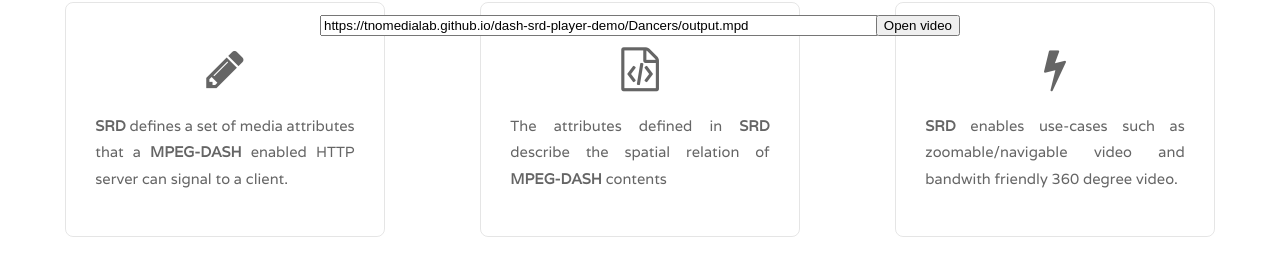
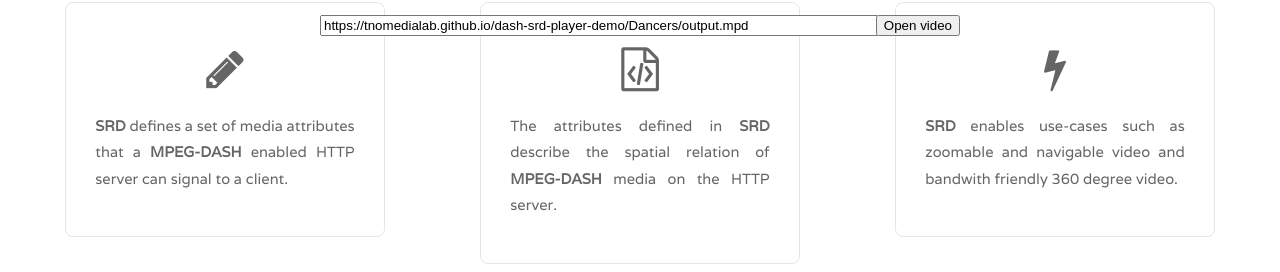
Before and after one commit to tnomedialab/dash-srd-player-demo, a plain HTML site: page index.html in a window 1280 px wide. Shown: the part 528-800 px from the top of the page. Drawn offline with Linux system fonts and the light colour scheme; a web font is replaced by a local one.

Commit message:
Added new index.html.

```diff
--- a/index.html
+++ b/index.html
@@ -112,12 +112,12 @@
         </div>
         <div class="boxB">
           <div class="box"> <span class="fa fa-file-code-o"></span>
-            <p class="text">The attributes defined in <strong>SRD</strong> describe the spatial relation of <strong>MPEG-DASH</strong> contents </p>
+            <p class="text">The attributes defined in <strong>SRD</strong> describe the spatial relation of <strong>MPEG-DASH</strong> media on the HTTP server.</p>
           </div>
         </div>
         <div class="boxC">
           <div class="box"> <span class="fa fa-flash"></span>
-            <p class="text"><strong>SRD</strong> enables use-cases such as zoomable/navigable video and bandwith friendly 360 degree video.</p>
+            <p class="text"><strong>SRD</strong> enables use-cases such as zoomable and navigable video and bandwith friendly 360 degree video.</p>
           </div>
         </div>
       </div>
@@ -141,6 +141,7 @@
         <p class="text">The player below allows zooming and panning in MPEG-DASH SRD videos. It contains the URL of a demo video. Clicking Open video will retrieve the video and start playback. By double-clicking, the video can be zoomed in. At a maximum of two times, after that double-clicking will zoom out. Panning can be done with a left-mouse button hold and moving around. The demo is currently for notebooks and desktops only.</p>
 
       </div>
+    <br>
     <div id="SRDPlayer" class="unselectable">
     <div id="videoContainer">
     <div id="bannerbox">
```
